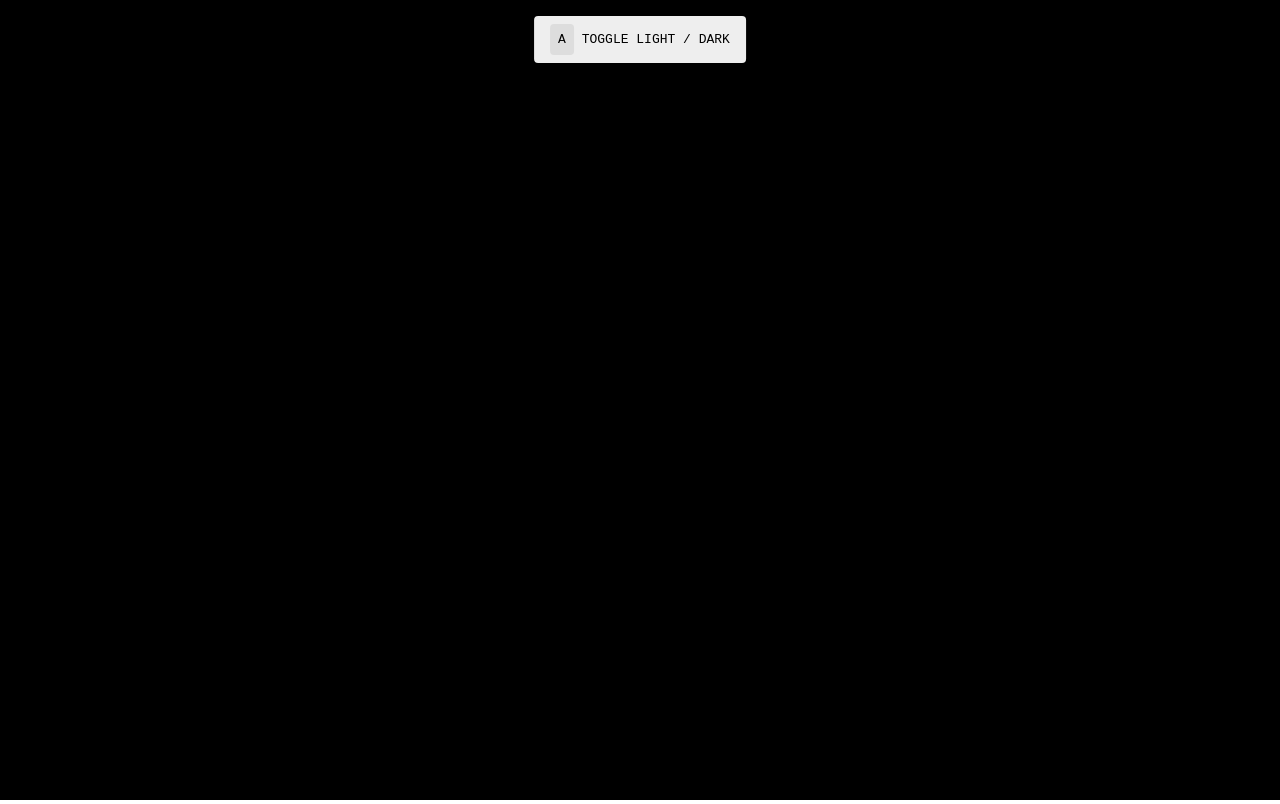
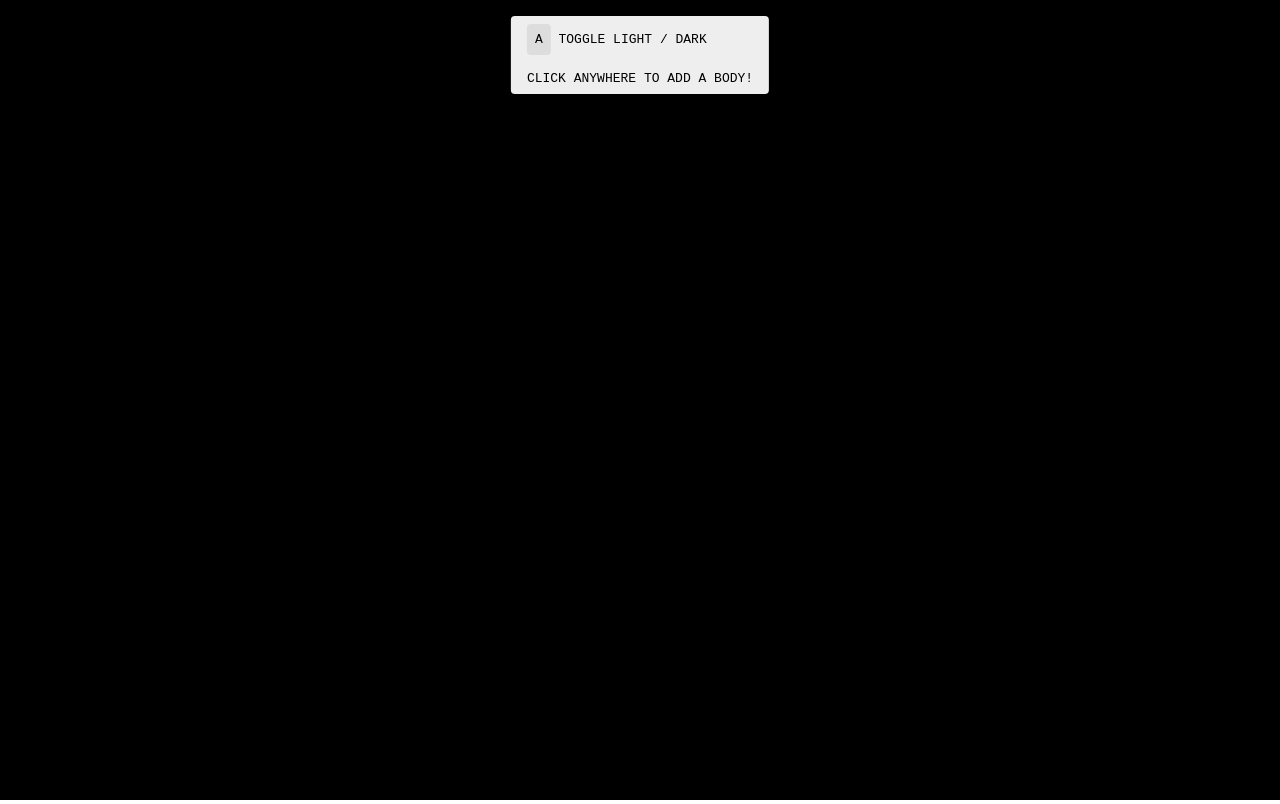
Before and after one commit to Axel-Jalonen/nbody.axelj.dev, a plain HTML site: page index.html in a window 1280 px wide. Drawn offline with Linux system fonts and the light colour scheme.

Commit message:
Add basic instruction

```diff
--- a/index.html
+++ b/index.html
@@ -13,7 +13,10 @@
     </head>
     <body>
         <div id="instructions">
-            <span class="key">A</span> Toggle light / dark
+            <p class="instruction">
+                <span class="key">A</span> Toggle light / dark
+            </p>
+            <p class="instruction">Click anywhere to add a body!</p>
         </div>
         <canvas id="canvas"></canvas>
     </body>
--- a/style.css
+++ b/style.css
@@ -15,7 +15,7 @@ body {
 
 #instructions {
     font-family: monospace;
-    padding: 1rem 1rem;
+    /* padding: 1rem 1rem; */
     border-radius: 0.25rem;
     position: absolute;
     top: 1rem;
@@ -23,7 +23,14 @@ body {
     transform: translateX(-50%);
     text-transform: uppercase;
     background: #eee;
+    display: flex;
+    flex-direction: column;
+    justify-content: space-between;
     /* background: blue; */
+}
+
+.instruction {
+    margin: 1rem 1rem 0.5rem;
 }
 
 .key {
```
